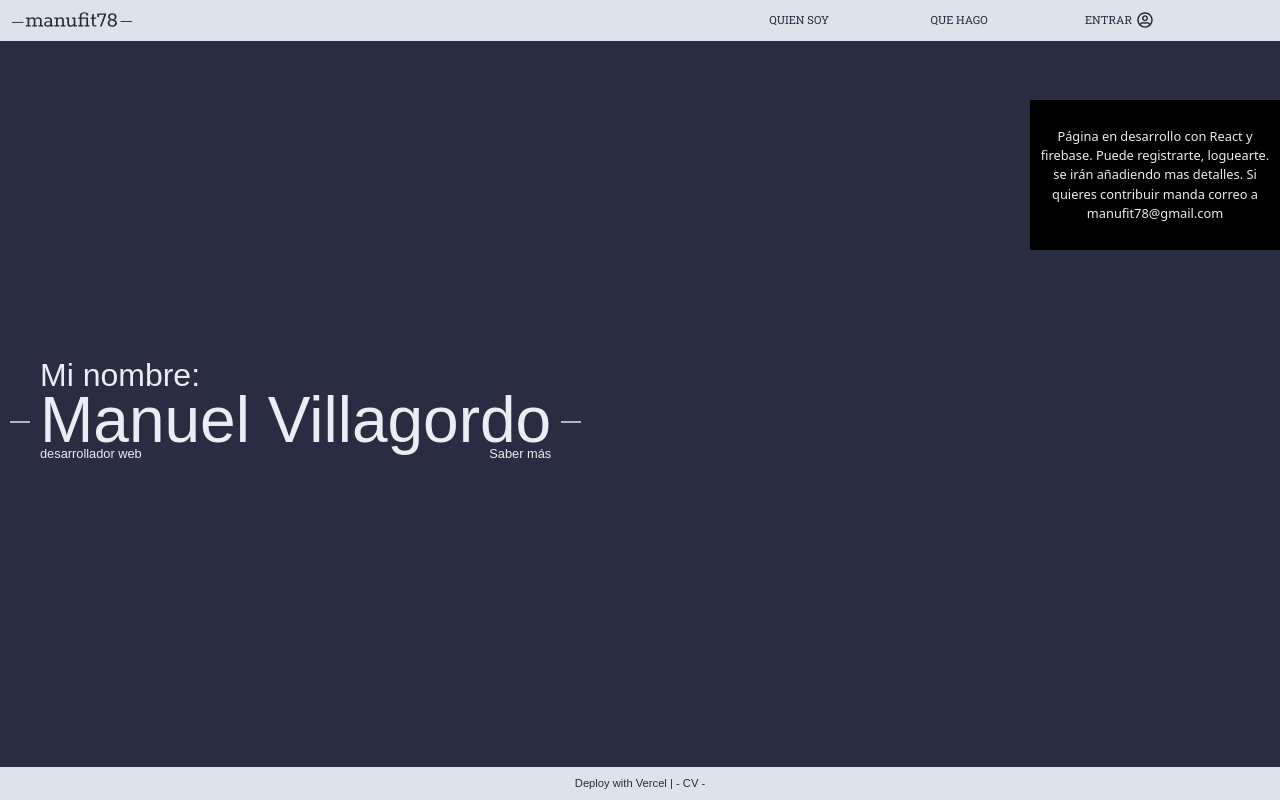
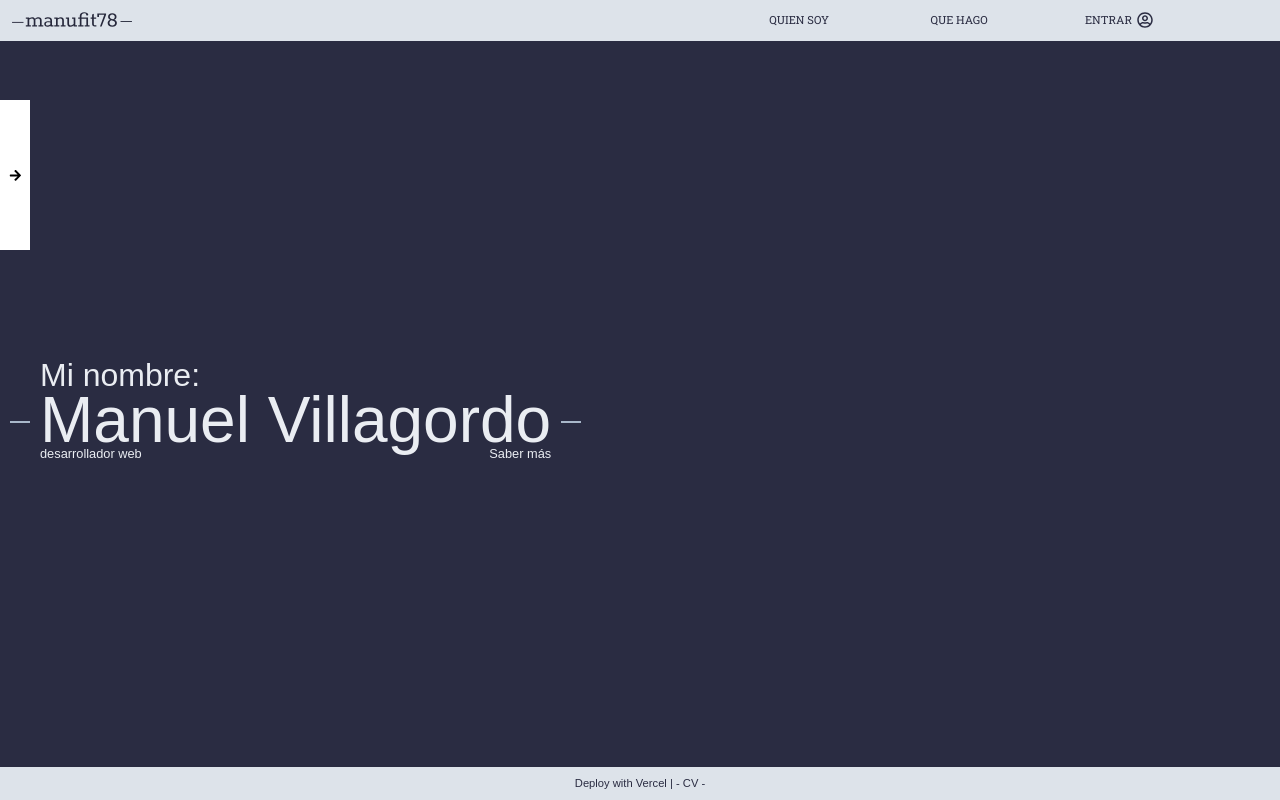
Before and after one commit to mnuhell/manufit78, a React (Create React App) app: page / in a window 1280 px wide. Built offline with nearby package versions, Linux system fonts and the light colour scheme; no server answers; a web font is replaced by a local one.

Commit message:
mensaje izquierda

```diff
--- a/src/components/Header.js
+++ b/src/components/Header.js
@@ -1,4 +1,5 @@
 import React from 'react';
+import { FaArrowRight } from 'react-icons/fa';
 import Logo from './Logo';
 import Menu from './Menu';
 import styled from 'styled-components';
@@ -17,29 +18,19 @@ const HeaderContent = styled.header`
     }
 `;
 
-const Pub = styled.div`
-    position: absolute;
-    display: flex;
-    align-items: center;
-    justify-content: center;
-    height: 100vh;
-    top: 100px;
-    right: 0;
-    padding: 5px;
-    background-color: rgb(0 0 0);
-    width: 250px;
-    height: 150px;
-    text-align: center;
-    font-size: .8em;
-    z-index: 9999;
-
-`;
-
 const Header = () => {
 
     return (
         <>
-        <Pub className="pub">Página en desarrollo con React y firebase. Puede registrarte, loguearte. se irán añadiendo mas detalles. Si quieres contribuir manda correo a manufit78@gmail.com</Pub>
+        <div className="pub__container">
+            <div className="pub">
+                <p>
+                Página en desarrollo con React y firebase. Puede registrarte, loguearte. se irán añadiendo mas detalles. Si quieres contribuir manda correo a manufit78@gmail.com
+                </p>
+
+            </div>
+            <div className="arrow"> <FaArrowRight /></div>
+        </div>
         <HeaderContent className="header py-3 px-3 bg-fit-white-300 text-fit-dark-500">
             <div className="container header__content">
                 <Logo />
--- a/src/scss/_header.scss
+++ b/src/scss/_header.scss
@@ -8,3 +8,42 @@
     width: 100%;
     top: 0;
 }
+
+.pub__container{
+    position: absolute;
+    display: flex;
+    align-items: center;
+    justify-content: center;
+    height: 100vh;
+    top: 100px;
+    left: -250px;
+    padding: 5px;
+    background-color: #000;
+    width: 250px;
+    height: 150px;
+    text-align: center;
+    font-size: .8em;
+    z-index: 9999;
+    transition: all .3s ease-out;
+
+    &:hover{
+
+        left: 0px;
+        transform: translateX(0);
+    }
+}
+
+.arrow{
+
+    display: flex;
+    align-items: center;
+    justify-content: center;
+    width: 30px;
+    background-color: #fff;
+    height: 100%;
+    position: absolute;
+    right: -30px;
+    cursor: pointer;
+    transition: all .5s ease;
+    color: #000;
+}
```
